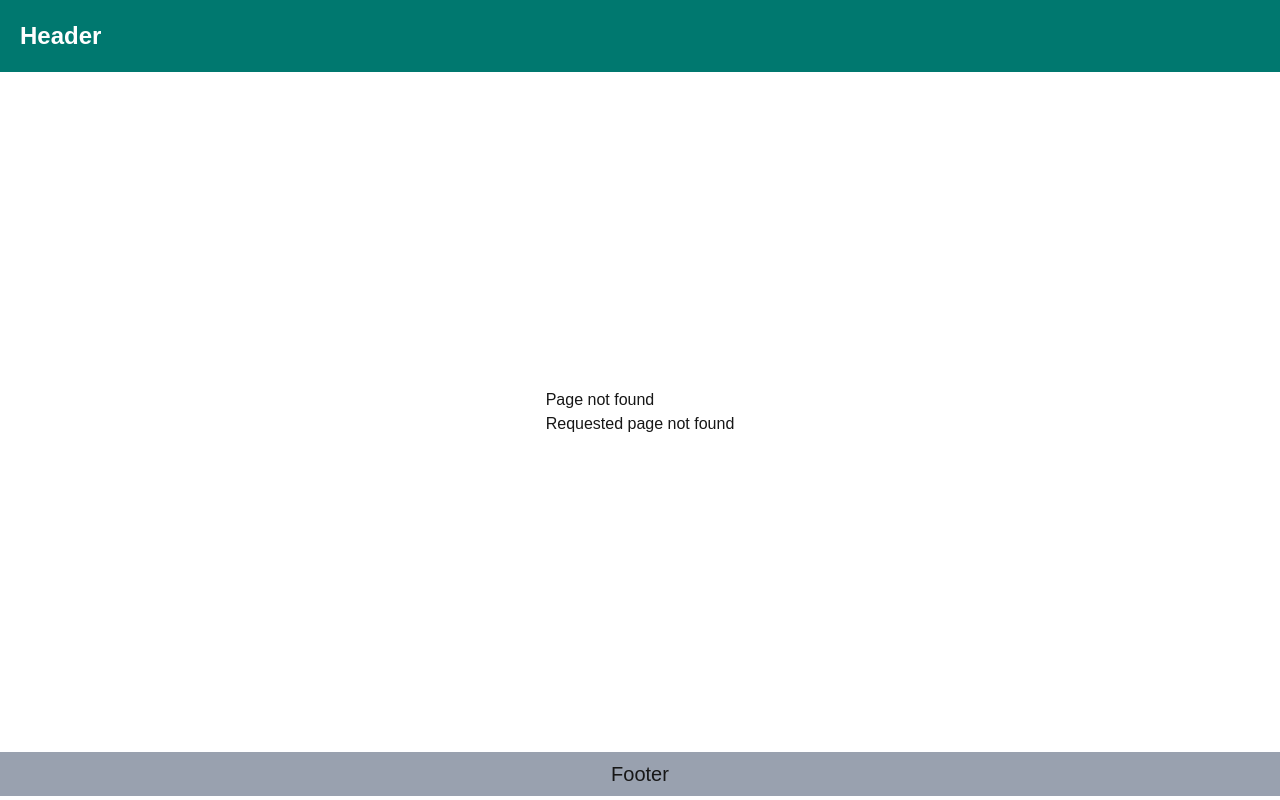
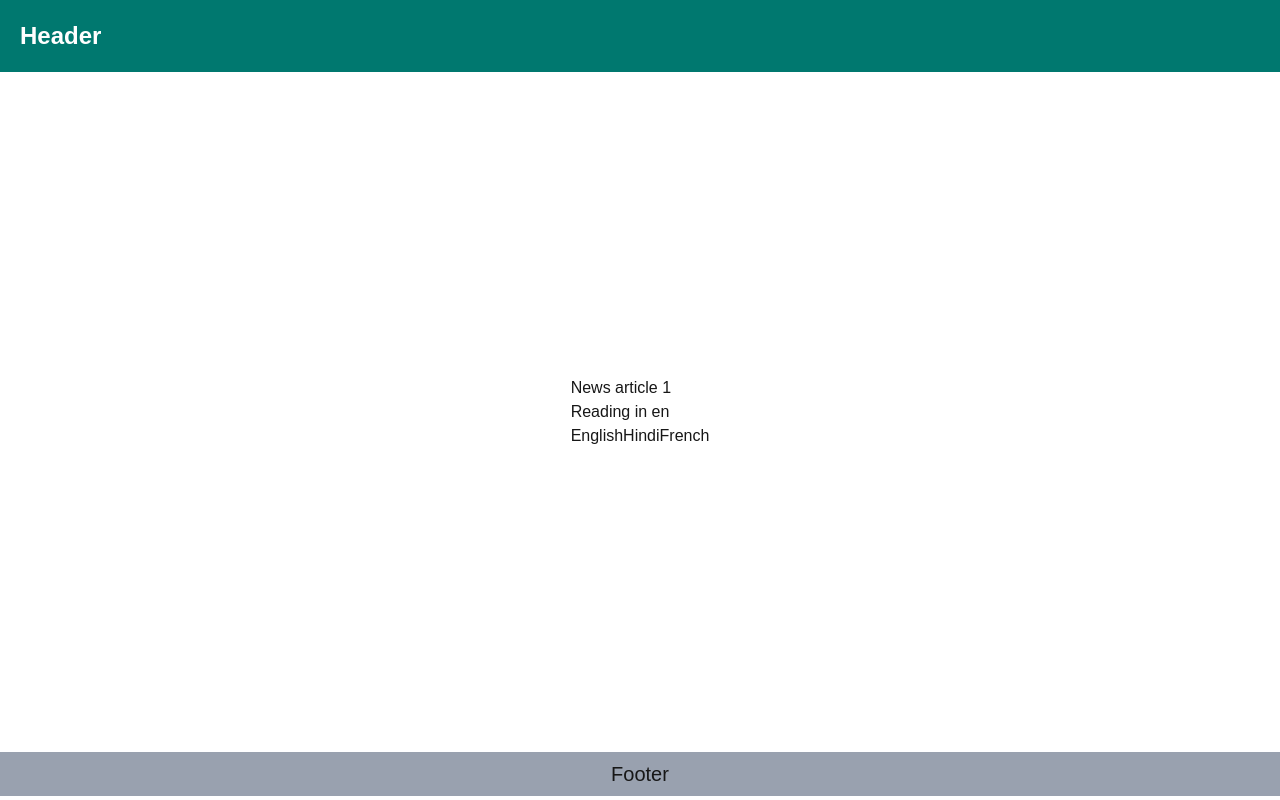
Before and after one commit to abhishekk-raj/next-core-concepts, a Next.js app: page /articles/1 in a window 1280 px wide. Before the commit this address had no page. Built offline with nearby package versions, Linux system fonts and the light colour scheme.

Commit message:
params and searchParams

```diff
--- /dev/null
+++ b/app/articles/[articleId]/page.tsx
@@ -0,0 +1,25 @@
+import Link from "next/link";
+
+const NewsArticle = async ({
+    params,
+    searchParams
+}: {
+    params: Promise<{articleId: string}>,
+    searchParams: Promise<{lang ?: "en" | "hn" | 'fr'}>
+}) => {
+    const {articleId} = await params;
+    const {lang = "en"} = await searchParams;
+
+    return (
+        <div>
+            <h1>News article {articleId}</h1>
+            <p>Reading in {lang}</p>
+
+            <Link href={`/articles/${articleId}?lang=en`}>English</Link>
+            <Link href={`/articles/${articleId}?lang=hn`}>Hindi</Link>
+            <Link href={`/articles/${articleId}?lang=fr`}>French</Link>
+        </div>
+    )
+}
+
+export default NewsArticle;
--- a/app/page.tsx
+++ b/app/page.tsx
@@ -7,6 +7,8 @@ export default function Home() {
       <h1>Home page</h1>
       <Link href={'/blog'}>Blog</Link>
       <Link href={'/products'}>Products</Link>
+      <Link href={'/articles/breaking-news-123?lang=en'}>Read in English</Link>
+      <Link href={'/articles/breaking-news-123?lang=hn'}>Read in Hindi</Link>
     </div>
   );
 }
```
